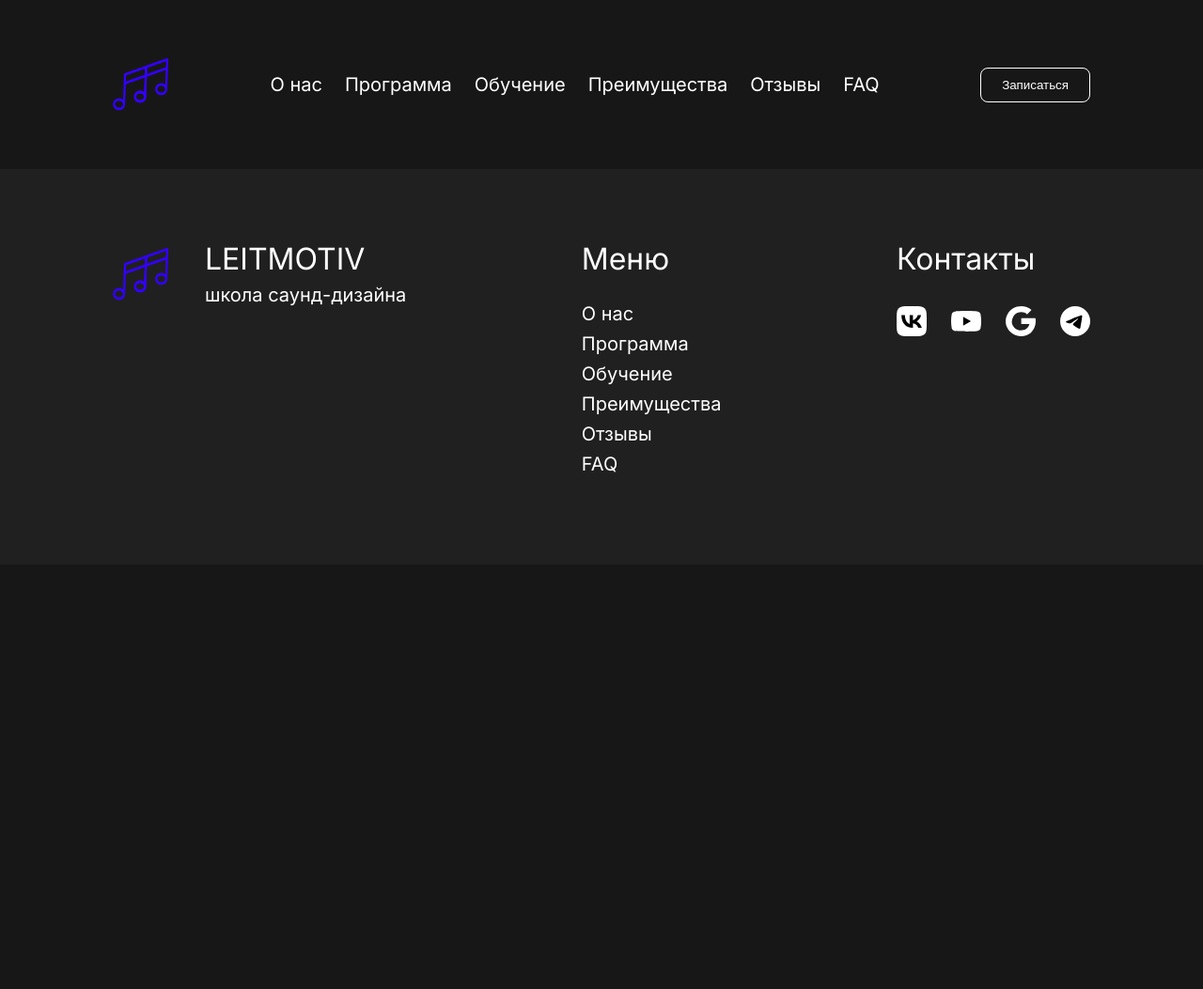
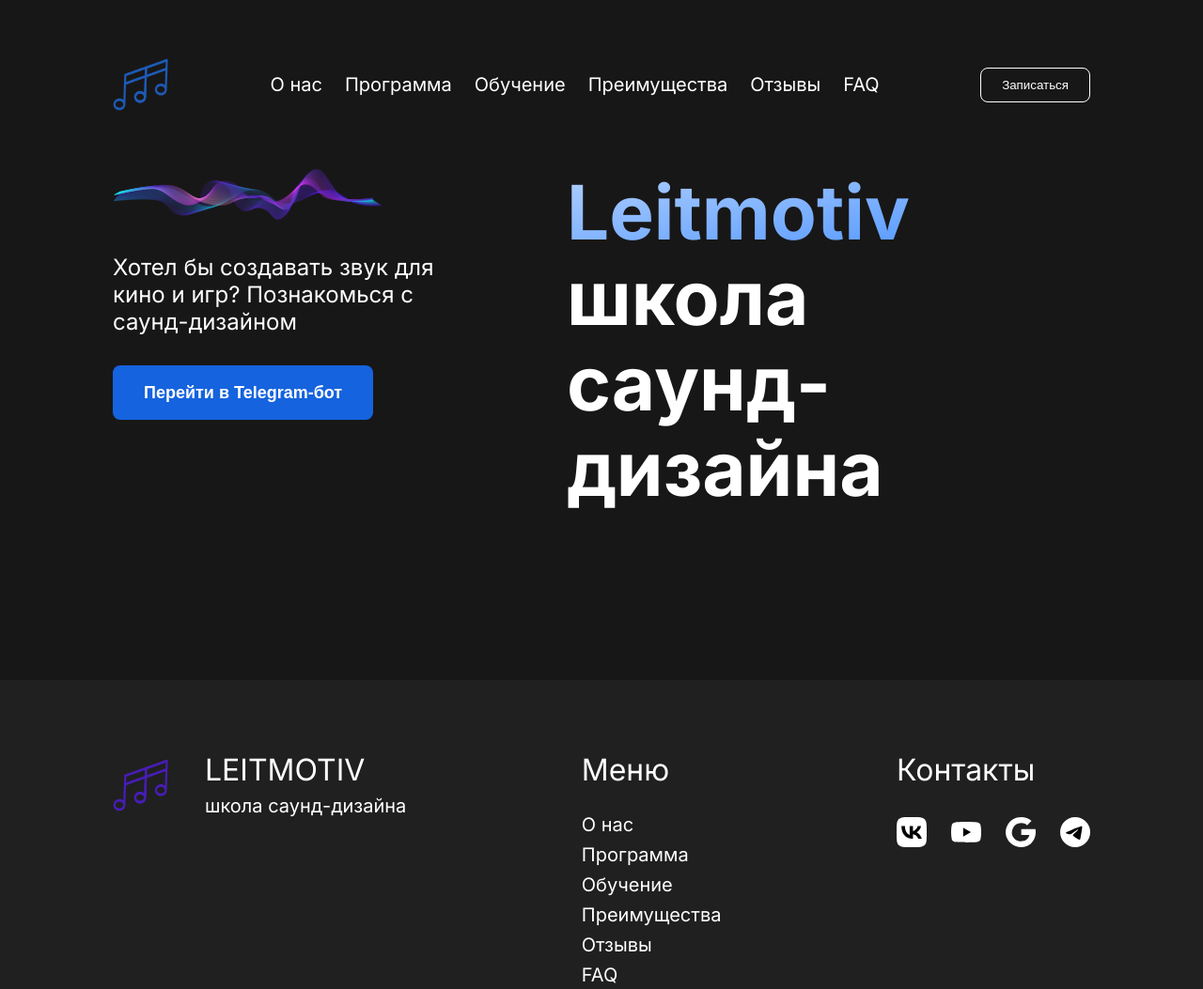
Before and after one commit to Phant0mh1ve/leitmotiv-landing, a plain HTML site: page index.html in a window 1280 px wide. Shown: the whole page at 94% size. Before the commit the page ends 800 px from the top, so only its background shows below. Drawn offline with Linux system fonts and the light colour scheme.

Commit message:
Added welcome block, logo changes

```diff
--- a/index.html
+++ b/index.html
@@ -12,7 +12,7 @@
     <header class="header">
         <div class="header-content">
             <div class="logo-container">
-                <img class="logo" src="./assets/logo.svg" alt="Logo"/>
+                <img class="logo" src="assets/logo1.svg" alt="Logo"/>
             </div>
             <div class="nav-container">
                 <div class="nav-item">О нас</div>
@@ -28,13 +28,32 @@
         </div>
     </header>
     <main class="main-content">
+        <div class="welcome-screen">
+            <div class="welcome-screen-left-col">
+                <div>
+                    <img src="./assets/decoration.svg" alt=""/>
+                </div>
+                <div class="welcome-text">
+                    Хотел бы создавать звук для кино
+                    и игр? Познакомься с саунд-дизайном
+                </div>
+                <button class="tg-bot-button">Перейти в Telegram-бот</button>
+            </div>
+            <div class="welcome-screen-right-col">
+                <h1 class="title-text">
+                    <span class="title">Leitmotiv</span> школа саунд-дизайна
+                </h1>
+            </div>
+        </div>
+        <div>
 
+        </div>
     </main>
     <footer class="footer">
         <div class="footer-content">
             <div class="footer-logo">
                 <div class="logo-container">
-                    <img class="logo" src="./assets/logo.svg" alt="Logo"/>
+                    <img class="logo" src="assets/logo2.svg" alt="Logo"/>
                 </div>
                 <div class="logo-text-container">
                     <div class="footer-title">
--- a/styles.css
+++ b/styles.css
@@ -67,8 +67,73 @@ body {
 .main-content {
     display: flex;
     flex-direction: column;
+    align-items: center;
     gap: 180px;
     padding: 0 120px 0 120px;
+}
+
+
+.welcome-screen {
+    color: #FFFFFF;
+    display: flex;
+    gap: 104px;
+}
+
+.welcome-screen-left-col {
+    display: flex;
+    flex-direction: column;
+    align-items: flex-start;
+    gap: 32px;
+    margin-bottom: 15px;
+}
+
+.welcome-text {
+    font-weight: 400;
+    font-size: 24px;
+    line-height: 29px;
+    max-width: 464px;
+}
+
+.tg-bot-button {
+    color: #FFFFFF;
+    background-color: #1563DE;
+    border: none;
+    font-weight: 600;
+    font-size: 18px;
+    line-height: 22px;
+    padding: 18px 33px;
+    border-radius: 8px;
+    cursor: pointer;
+    transition: background-color 0.3s;
+}
+
+.tg-bot-button:hover {
+    background-color: #114FB2;
+}
+
+.tg-bot-button:active {
+    background-color: #0D3B85;
+    transition: none;
+}
+
+.welcome-screen-right-col {
+    display: flex;
+    flex-direction: column;
+    justify-content: flex-end;
+}
+
+.title-text {
+    font-weight: 700;
+    font-size: 80px;
+    line-height: 91px;
+    margin: 0;
+    max-width: 682px;
+}
+
+.title {
+    background: linear-gradient(169.41deg, #B3D1FF 0%, #5A9CFF 93.34%);
+    -webkit-background-clip: text;
+    -webkit-text-fill-color: transparent;
 }
 
 .footer {
```
Also changed, not shown: assets/decoration.svg (added), assets/logo.svg (deleted), assets/logo1.svg (added), assets/logo2.svg (added).
